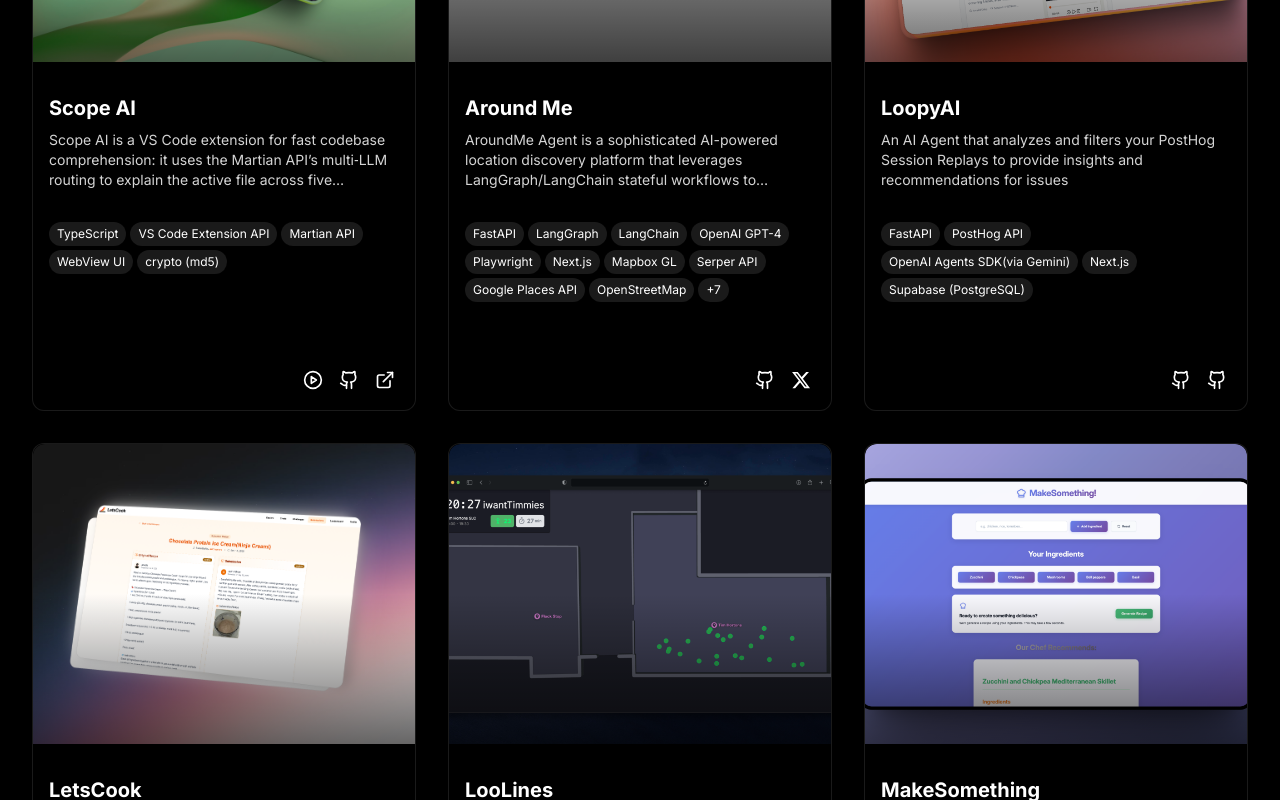
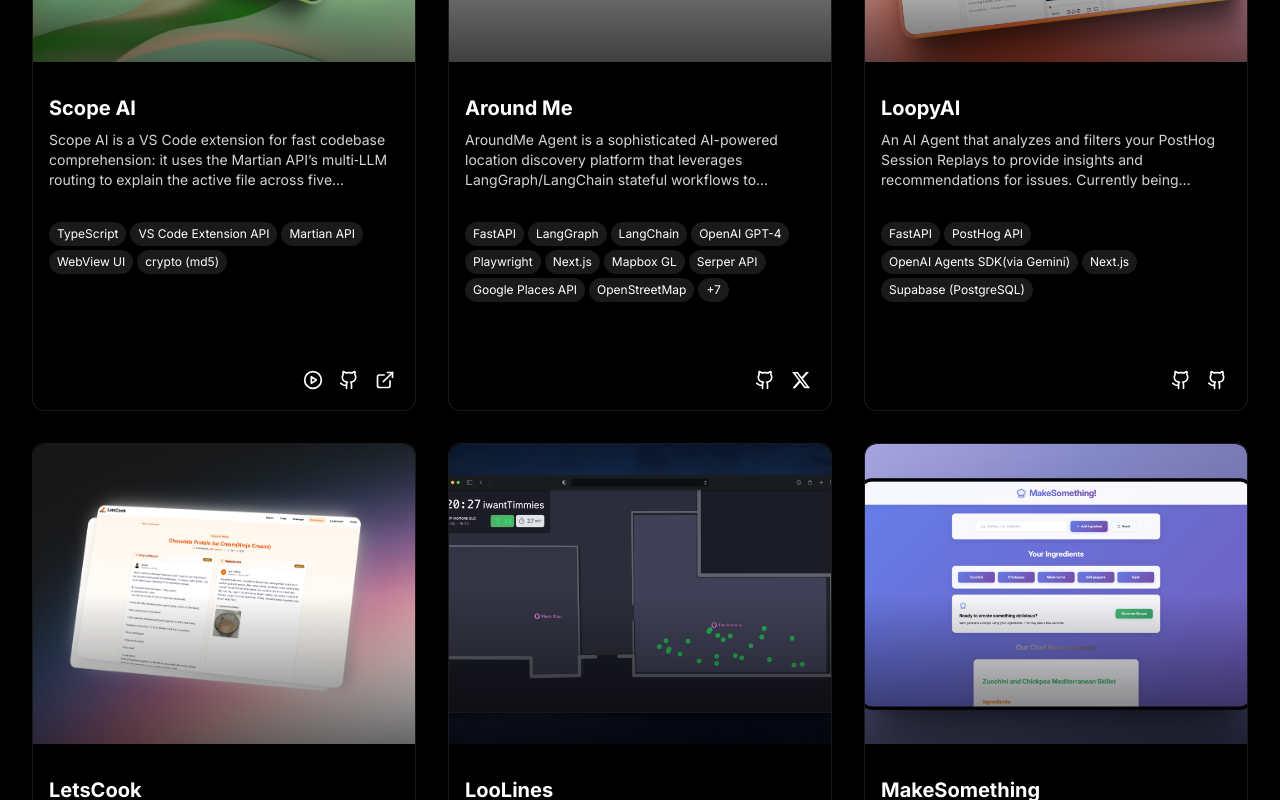
Before and after one commit to adeelakhani/Personal-Portfolio, a Next.js app: page / in a window 1280 px wide. Shown: the part 800-1600 px from the top of the page. Built offline with nearby package versions, Linux system fonts and the light colour scheme; grey boxes are pictures that could not be loaded.

Commit message:
add swing stuff

```diff
--- a/components/sections/projects.tsx
+++ b/components/sections/projects.tsx
@@ -3,10 +3,11 @@
 import { Github, ExternalLink, PlayCircle } from "lucide-react"
 import { useState } from "react"
 import { ProjectModal } from "../ui/project-modal"
+import { ReactNode } from "react"
 
 interface Project {
   title: string
-  description: string
+  description: string | ReactNode
   image: string
   tags: string[]
   github: string[] | null
@@ -61,7 +62,11 @@
   },
   {
     title: "LoopyAI",
-    description: "An AI Agent that analyzes and filters your PostHog Session Replays to provide insights and recommendations for issues",
+    description: (
+      <>
+        An AI Agent that analyzes and filters your PostHog Session Replays to provide insights and recommendations for issues. Currently being transformed into <a href="https://www.npmjs.com/package/swing-sdk" target="_blank" rel="noopener noreferrer" className="text-blue-400 hover:underline" onClick={(e) => e.stopPropagation()}>Swing</a>.
+      </>
+    ),
     image: "/LoopyAI.png",
     tags: [
       "FastAPI",
@@ -193,9 +198,9 @@
                   <div className="text-xl font-bold text-white mb-2">
                     {project.title}
                   </div>
-                  <p className="text-sm text-neutral-300 line-clamp-3">
+                  <div className="text-sm text-neutral-300 line-clamp-3">
                     {project.description}
-                  </p>
+                  </div>
                 </div>
 
                 <div className="mb-4 mt-8 flex-1">
--- a/components/ui/project-modal.tsx
+++ b/components/ui/project-modal.tsx
@@ -3,10 +3,11 @@
 import { motion, AnimatePresence } from "framer-motion"
 import { useEffect } from "react"
 import { X, Github, ExternalLink, PlayCircle } from "lucide-react"
+import { ReactNode } from "react"
 
 interface Project {
   title: string
-  description: string
+  description: string | ReactNode
   image: string
   tags: string[]
   github: string[] | null
@@ -73,9 +74,9 @@
             <div className="p-6">
               <h2 className="text-3xl font-bold text-white mb-4">{project.title}</h2>
 
-              <p className="text-white/80 text-lg leading-relaxed mb-6">
+              <div className="text-white/80 text-lg leading-relaxed mb-6">
                 {project.description}
-              </p>
+              </div>
 
               {/* Tags */}
               <div className="mb-6">
```
